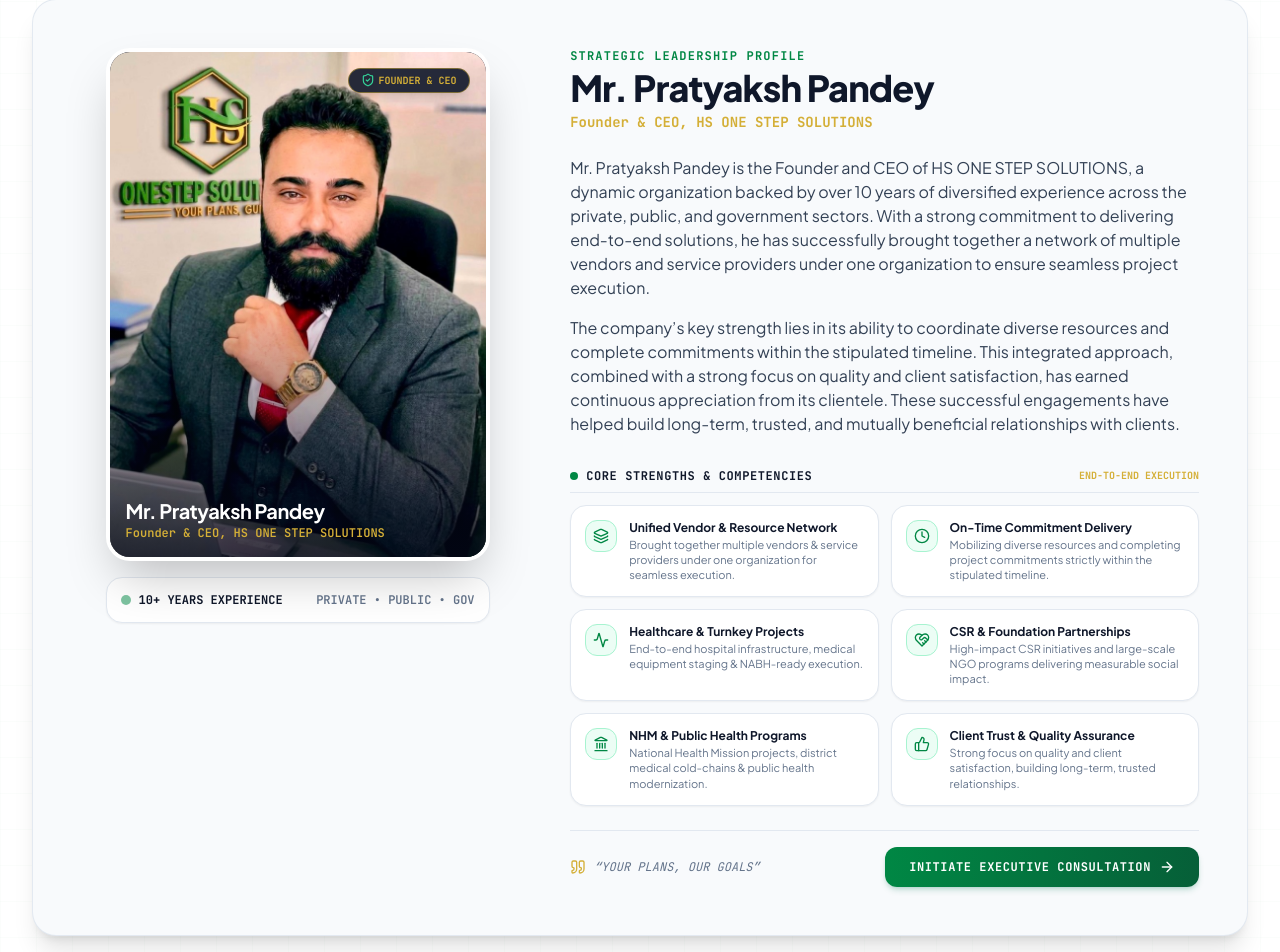
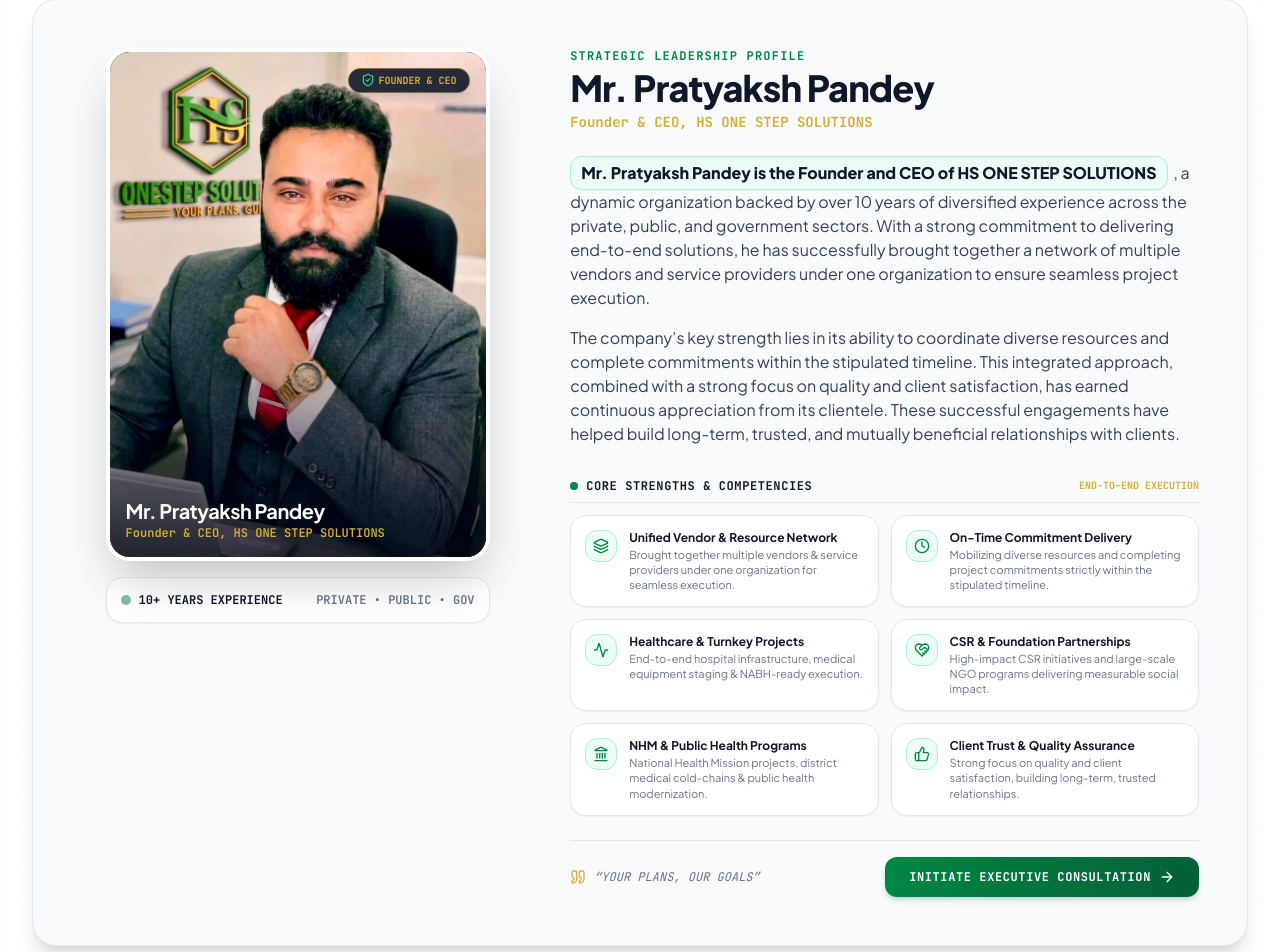
Before and after one commit to ajayjacob159/HS-Onestep-Solution-, a React (Vite) app: page / in a window 1280 px wide. Shown: the part 2736-3688 px from the top of the page. Built offline with nearby package versions, Linux system fonts and the light colour scheme; the HTML template or start-up script is replaced by a standard one.

Commit message:
feat: make 'Mr. Pratyaksh Pandey is the Founder and CEO of HS ONE STEP SOLUTIONS' bold and highlighted

```diff
--- a/src/components/sections/FounderSection.tsx
+++ b/src/components/sections/FounderSection.tsx
@@ -141,7 +141,10 @@
               {/* Official Exact Statements Only */}
               <div className="space-y-4 text-slate-700 text-sm sm:text-base leading-relaxed">
                 <p>
-                  Mr. Pratyaksh Pandey is the Founder and CEO of HS ONE STEP SOLUTIONS, a dynamic organization backed by over 10 years of diversified experience across the private, public, and government sectors. With a strong commitment to delivering end-to-end solutions, he has successfully brought together a network of multiple vendors and service providers under one organization to ensure seamless project execution.
+                  <span className="font-extrabold text-slate-900 bg-emerald-50 border border-emerald-200 text-[#008744] px-2.5 py-1 rounded-xl inline-block shadow-sm mr-1.5 mb-1.5 sm:mb-0">
+                    Mr. Pratyaksh Pandey is the Founder and CEO of HS ONE STEP SOLUTIONS
+                  </span>
+                  , a dynamic organization backed by over 10 years of diversified experience across the private, public, and government sectors. With a strong commitment to delivering end-to-end solutions, he has successfully brought together a network of multiple vendors and service providers under one organization to ensure seamless project execution.
                 </p>
 
                 <p>
```
